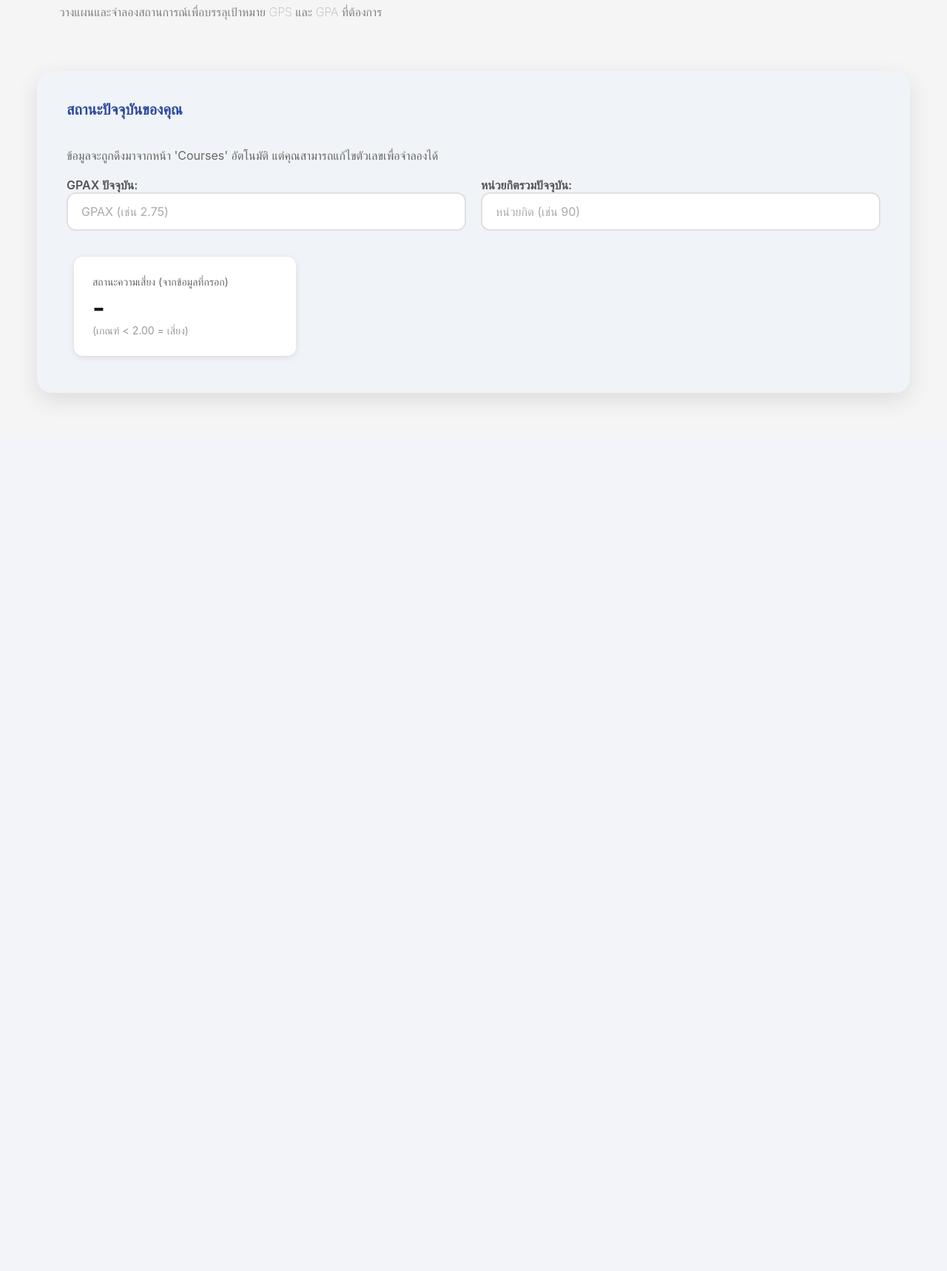
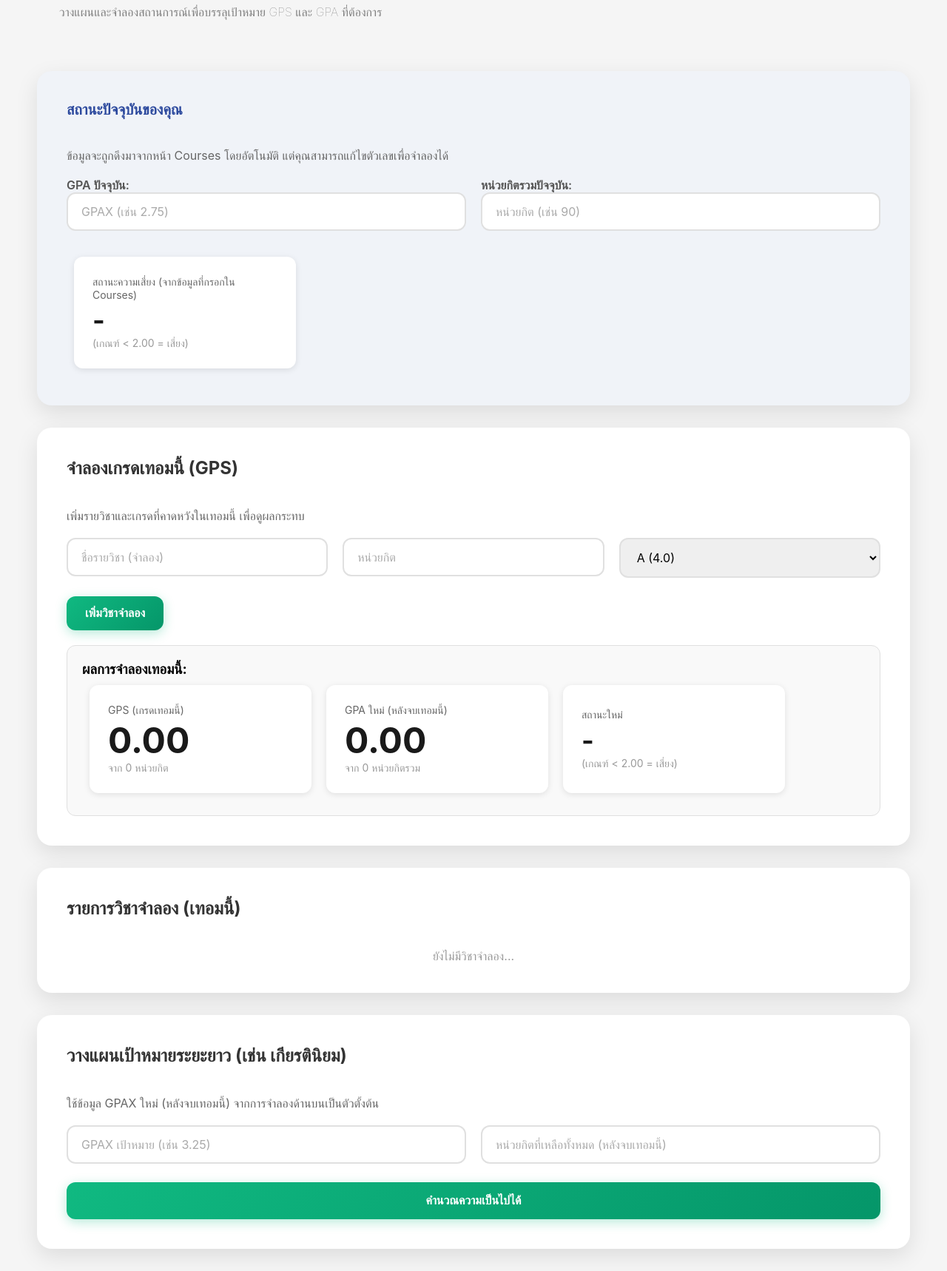
Before and after one commit to Kmitl68070131/GradeHub, a Flask app: page /simulation in a window 1280 px wide. Shown: the part 207-1925 px from the top of the page at 74% size. Before the commit the page ends 754 px from the top, so only its background shows below. Run offline with Flask 3, Linux system fonts and the light colour scheme.

Commit message:
Update Simulation.html
HTML ส่วนที่เหลือของ Simulation

```diff
--- a/my_project/templates/Simulation.html
+++ b/my_project/templates/Simulation.html
@@ -65,11 +65,11 @@
 
 <div class="courses-content" style="background: #f0f3f8;">
     <h2 style="font-size: 20px; color: #2d4a9e;">สถานะปัจจุบันของคุณ</h2>
-    <p style="color: #666; margin-bottom: 20px;">ข้อมูลจะถูกดึงมาจากหน้า 'Courses' อัตโนมัติ แต่คุณสามารถแก้ไขตัวเลขเพื่อจำลองได้</p>
+    <p style="color: #666; margin-bottom: 20px;">ข้อมูลจะถูกดึงมาจากหน้า Courses โดยอัตโนมัติ แต่คุณสามารถแก้ไขตัวเลขเพื่อจำลองได้</p>
 
     <div class="add-courses-section">
         <div>
-            <label for="sim_manual_gpax" class="label" style="font-size: 16px; margin-bottom: 8px;">GPAX ปัจจุบัน:</label>
+            <label for="sim_manual_gpax" class="label" style="font-size: 16px; margin-bottom: 8px;">GPA ปัจจุบัน:</label>
             <input type="number" id="sim_manual_gpax" class="course-input" placeholder="GPAX (เช่น 2.75)" step="0.01" min="0" max="4" onchange="updateCurrentStatusDisplay()">
         </div>
         <div>
@@ -81,7 +81,7 @@
     <div class="gpa-container" style="margin-top: 10px; justify-content: flex-start;">
          <div class="gpa-card" style="width: 300px; padding: 25px; margin: 10px;">
             <div class="gpa-content">
-                <div class="gpa-label">สถานะความเสี่ยง (จากข้อมูลที่กรอก)</div>
+                <div class="gpa-label">สถานะความเสี่ยง (จากข้อมูลที่กรอกใน Courses)</div>
                 <span class="gpa-value" id="sim_risk_status" style="font-size: 36px;">-</span>
                 <div class="gpa-max">(เกณฑ์ < 2.00 = เสี่ยง)</div>
             </div>
@@ -89,5 +89,86 @@
     </div>
 </div>
 
+<div class="courses-content">
+    <h2>จำลองเกรดเทอมนี้ (GPS)</h2>
+    <p style="color: #666; margin-bottom: 20px;">เพิ่มรายวิชาและเกรดที่คาดหวังในเทอมนี้ เพื่อดูผลกระทบ</p>
+
+    <div id="add-courses-section" class="add-courses-section">
+        <div>
+            <input type="text" id="sim_name" class="course-input" placeholder="ชื่อรายวิชา (จำลอง)">
+        </div>
+        <div>
+            <input type="number" id="sim_credit" class="course-input" placeholder="หน่วยกิต" min="1">
+        </div>
+        <div>
+            <select id="sim_grade" class="course-input">
+                <option value="A">A (4.0)</option>
+                <option value="B+">B+ (3.5)</option>
+                <option value="B">B (3.0)</option>
+                <option value="C+">C+ (2.5)</option>
+                <option value="C">C (2.0)</option>
+                <option value="D+">D+ (1.5)</option>
+                <option value="D">D (1.0)</option>
+                <option value="F">F (0.0)</option>
+            </select>
+        </div>
+    </div>
+    <input type="button" class="add-course" style="width: auto; padding: 14px 25px;" value="เพิ่มวิชาจำลอง" onclick="addSimCourse()">
+
+    <div class="sim-results" style="margin-top: 20px; padding: 20px; background: #f9f9f9; border-radius: 12px; border: 1px solid #e0e0e0;">
+        <h3>ผลการจำลองเทอมนี้:</h3>
+        <div class="gpa-container" style="margin-top: 0; justify-content: flex-start;">
+            <div class="gpa-card" style="width: 300px; padding: 25px; margin: 10px;">
+                <div class="gpa-content">
+                    <div class="gpa-label">GPS (เกรดเทอมนี้)</div>
+                    <span class="gpa-value" id="sim_gps_result">0.00</span>
+                    <div class="gpa-max">จาก <span id="sim_semester_credits">0</span> หน่วยกิต</div>
+                </div>
+            </div>
+            <div class="gpa-card" style="width: 300px; padding: 25px; margin: 10px;">
+                <div class="gpa-content">
+                    <div class="gpa-label">GPA ใหม่ (หลังจบเทอมนี้)</div>
+                    <span class="gpa-value" id="sim_new_gpax_result">0.00</span>
+                    <div class="gpa-max">จาก <span id="sim_new_total_credits">0</span> หน่วยกิตรวม</div>
+                </div>
+            </div>
+             <div class="gpa-card" style="width: 300px; padding: 25px; margin: 10px;">
+                <div class="gpa-content">
+                    <div class="gpa-label">สถานะใหม่</div>
+                    <span class="gpa-value" id="sim_new_risk_status" style="font-size: 36px;">-</span>
+                    <div class="gpa-max">(เกณฑ์ < 2.00 = เสี่ยง)</div>
+                </div>
+            </div>
+        </div>
+    </div>
+</div>
+
+<div class="course-list" id="list">
+    <h2>รายการวิชาจำลอง (เทอมนี้)</h2>
+    <div id="sim_course_list_container">
+        <p style="color: #999; text-align: center;">ยังไม่มีวิชาจำลอง...</p>
+    </div>
+</div>
+
+<div class="courses-content">
+    <h2>วางแผนเป้าหมายระยะยาว (เช่น เกียรตินิยม)</h2>
+    <p style="color: #666; margin-bottom: 20px;">ใช้ข้อมูล GPAX ใหม่ (หลังจบเทอมนี้) จากการจำลองด้านบนเป็นตัวตั้งต้น</p>
+
+    <div class="add-courses-section">
+        <div>
+            <input type="number" id="goal_target_gpax" class="course-input" placeholder="GPAX เป้าหมาย (เช่น 3.25)" min="0" max="4" step="0.01">
+        </div>
+        <div>
+            <input type="number" id="goal_remaining_credits" class="course-input" placeholder="หน่วยกิตที่เหลือทั้งหมด (หลังจบเทอมนี้)" min="0">
+        </div>
+    </div>
+    <input type="button" class="add-course" value="คำนวณความเป็นไปได้" onclick="calculateLongTermGoal()">
+
+    <div class="goal-results" style="margin-top: 20px; padding: 20px; background: #f9f9f9; border-radius: 12px; border: 1px solid #e0e0e0; display: none;">
+        <h3>ผลการประเมินเป้าหมาย:</h3>
+        <p id="goal_result_text"></p>
+    </div>
+</div>
+
 <script src="{{ url_for('static', filename='script.js') }}"></script>
 {% endblock %}
```
